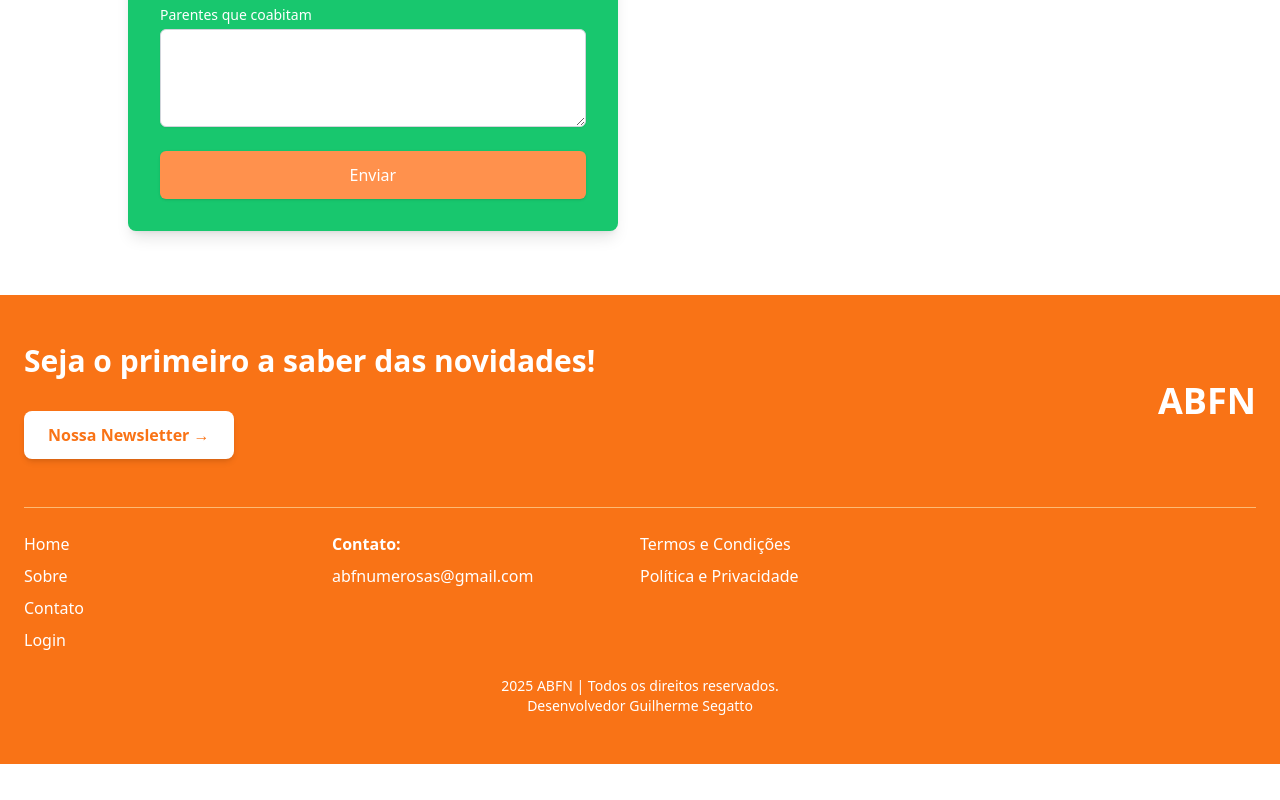
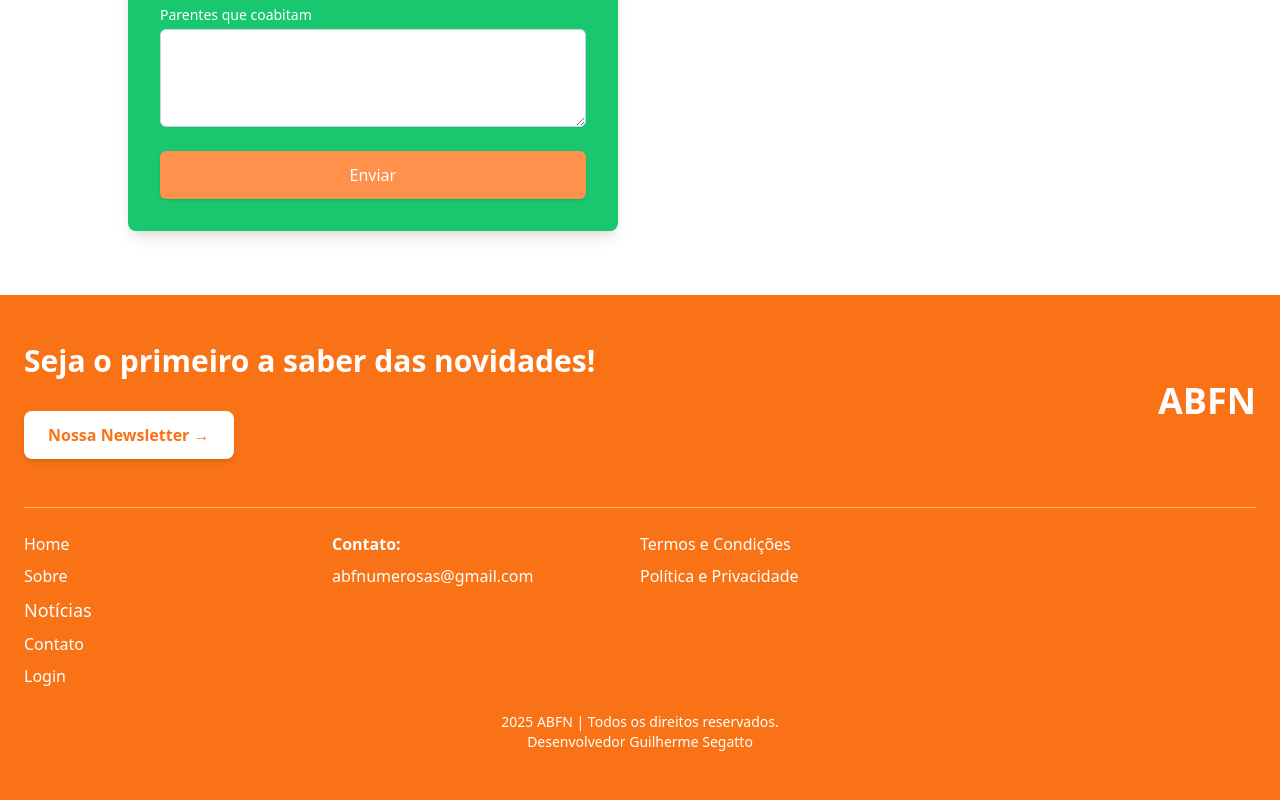
Before and after one commit to GuilhermeSegattoo/ABFN, a Next.js app: page / in a window 1280 px wide. Shown: the part 2871-3671 px from the top of the page. Before the commit the page ends 3635 px from the top, so only its background shows below. Built offline with nearby package versions, Linux system fonts and the light colour scheme.

Commit message:
ajustes 7

```diff
--- a/src/components/layout/NavBar.tsx
+++ b/src/components/layout/NavBar.tsx
@@ -59,7 +59,9 @@ const NavBar: FC<NavBarProps> = ({}) => {
         <li className="text-dark font-light text-lg hover:border-b-4 hover:border-third hover:text-third">
           <Link href={"#sobre"}>Sobre</Link>
         </li>
-
+        <li className="text-light font-light text-lg hover:border-b-4 hover:border-third hover:text-third">
+          <Link href="/news">Notícias</Link>
+        </li>
         <li className="text-dark font-light text-lg hover:border-b-4 hover:border-third hover:text-third">
           <Link href={"#contato"}>Contato</Link>
         </li>
--- a/src/components/organism/ContatoFooter.tsx
+++ b/src/components/organism/ContatoFooter.tsx
@@ -40,7 +40,9 @@ const ContatoFooter = () => {
                   Sobre
                 </a>
               </li>
-
+              <li className="text-light font-light text-lg hover:border-b-4 hover:border-third hover:text-third">
+                <a href="/news">Notícias</a>
+              </li>
               <li>
                 <a href="#contato" className="hover:underline">
                   Contato
```
Lines whose indentation alone changed are shown as unchanged.
